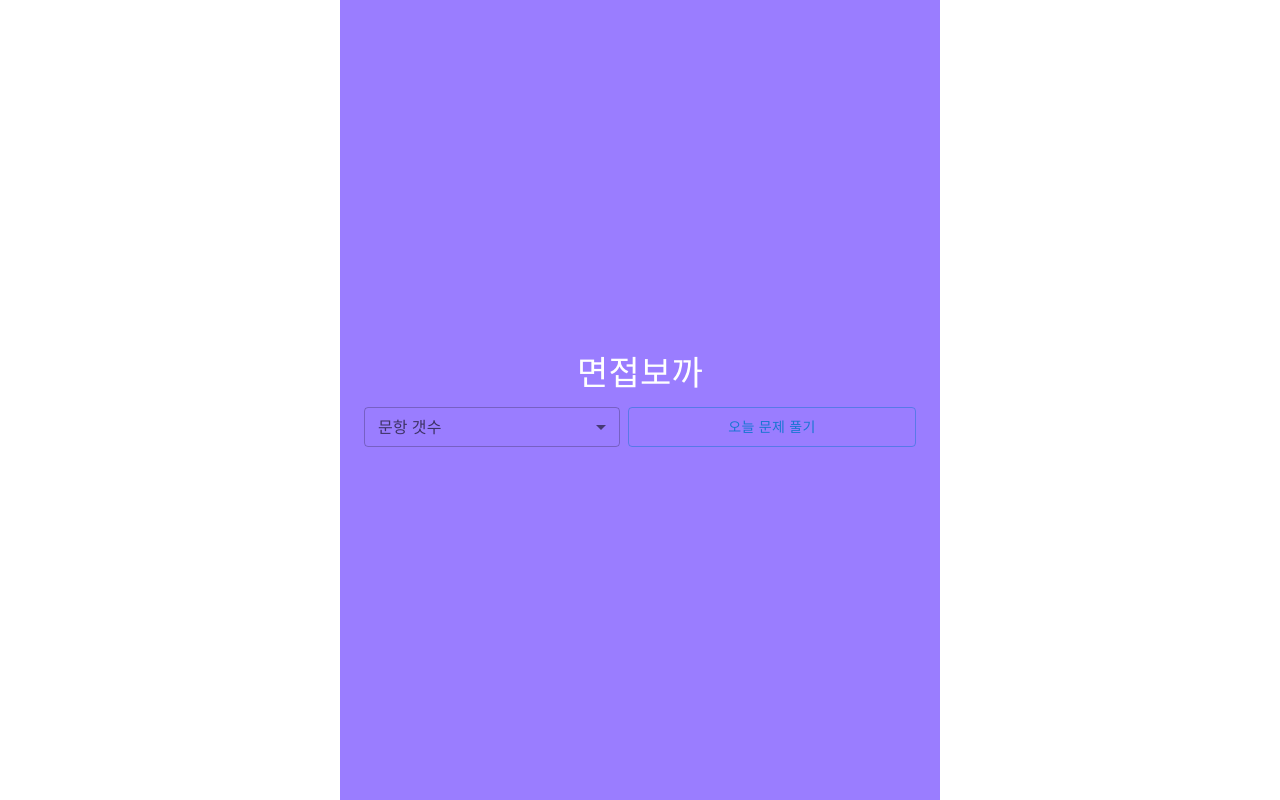
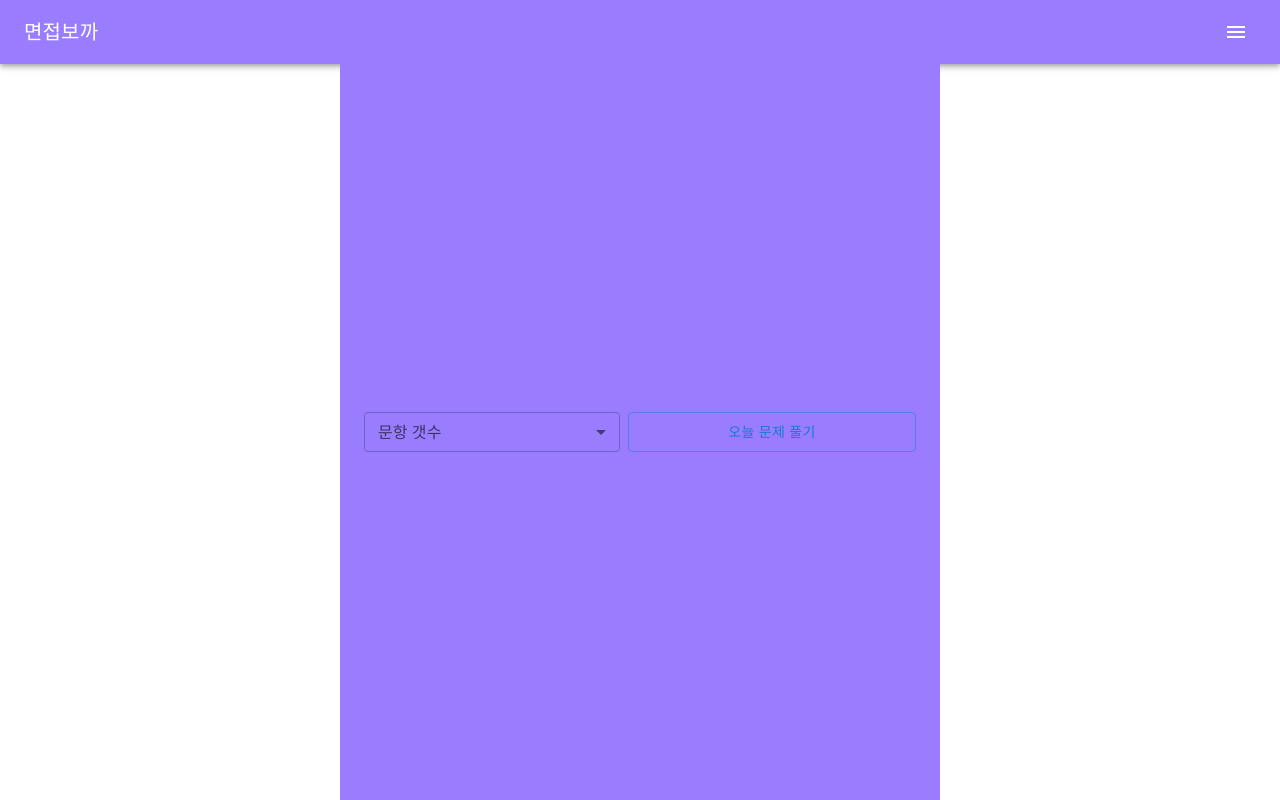
Before and after one commit to ChoiKang-TEAM/bokka-client, a React (Create React App) app: page / in a window 1280 px wide. Built offline with nearby package versions, Linux system fonts and the light colour scheme.

Commit message:
✨ [feat] UI 수정

```diff
--- a/src/apis/auth.ts
+++ b/src/apis/auth.ts
@@ -44,10 +44,25 @@ const checkCookie = async () => {
   }
 }
 
+const logout = async () => {
+  try {
+    await axiosInstance.post(
+      '/auth/logout',
+      {},
+      {
+        withCredentials: true,
+      }
+    )
+  } catch (e) {
+    console.error(e)
+  }
+}
+
 const authApi = {
   login,
   socialLogin,
   checkCookie,
+  logout,
 }
 
 export default authApi
--- a/src/components/molecules/headers/MainHeader.tsx
+++ b/src/components/molecules/headers/MainHeader.tsx
@@ -4,8 +4,13 @@ import Toolbar from '@mui/material/Toolbar'
 import Typography from '@mui/material/Typography'
 import IconButton from '@mui/material/IconButton'
 import MenuIcon from '@mui/icons-material/Menu'
+import { useNavigate } from 'react-router-dom'
 
 const MainHeader = () => {
+  const navigate = useNavigate()
+  const handleOnClickMyPageButton = () => {
+    navigate('MyPage')
+  }
   return (
     <AppBar
       position="static"
@@ -13,12 +18,17 @@ const MainHeader = () => {
       style={{ backgroundColor: '#9A7DFF' }}
     >
       <Toolbar>
-        <IconButton edge="start" color="inherit" aria-label="menu">
-          <MenuIcon />
-        </IconButton>
         <Typography variant="h6" style={{ flexGrow: 1 }}>
           면접보까
         </Typography>
+        <IconButton
+          edge="start"
+          color="inherit"
+          aria-label="menu"
+          onClick={handleOnClickMyPageButton}
+        >
+          <MenuIcon />
+        </IconButton>
       </Toolbar>
     </AppBar>
   )
--- a/src/components/organisms/layouts/MainLayout.tsx
+++ b/src/components/organisms/layouts/MainLayout.tsx
@@ -6,6 +6,7 @@ import {
   CssBaseline,
   Container,
 } from '@mui/material'
+import MainHeader from 'src/components/molecules/headers/MainHeader'
 
 const theme = createTheme({
   components: {
@@ -34,9 +35,18 @@ const MainLayout = () => {
   return (
     <ThemeProvider theme={theme}>
       <CssBaseline />
-      <Container component="main" maxWidth="sm">
-        <Outlet />
-      </Container>
+      <div
+        style={{ display: 'flex', flexDirection: 'column', height: '100vh' }}
+      >
+        <MainHeader />
+        <Container
+          component="main"
+          maxWidth="sm"
+          style={{ flex: 1, overflowY: 'auto' }}
+        >
+          <Outlet />
+        </Container>
+      </div>
     </ThemeProvider>
   )
 }
--- a/src/pages/Main.tsx
+++ b/src/pages/Main.tsx
@@ -2,6 +2,7 @@ import { FormControl, Button, Box, Typography } from '@mui/material'
 import { useState } from 'react'
 import { useNavigate } from 'react-router-dom'
 import QuestionCountDropdown from 'src/components/atoms/dropdowns/QuestionCountDropdown'
+import MainHeader from 'src/components/molecules/headers/MainHeader'
 import useAppDispatch from 'src/hooks/useAppDispatch'
 import { openSnackbar } from 'src/stores/notices/snackBarSlice'
 import { setTotalQuestions } from 'src/stores/quizs/questionSlice'
@@ -20,14 +21,6 @@ const Main = () => {
   }
   return (
     <>
-      <Typography
-        variant="h4"
-        component="h1"
-        gutterBottom
-        style={{ color: 'white' }}
-      >
-        면접보까
-      </Typography>
       <Box sx={{ gap: 1, display: 'flex', width: '100%' }}>
         <FormControl sx={{ flex: 1, minWidth: 0 }} size="small">
           <QuestionCountDropdown value={selected} setValue={setSelected} />
```
